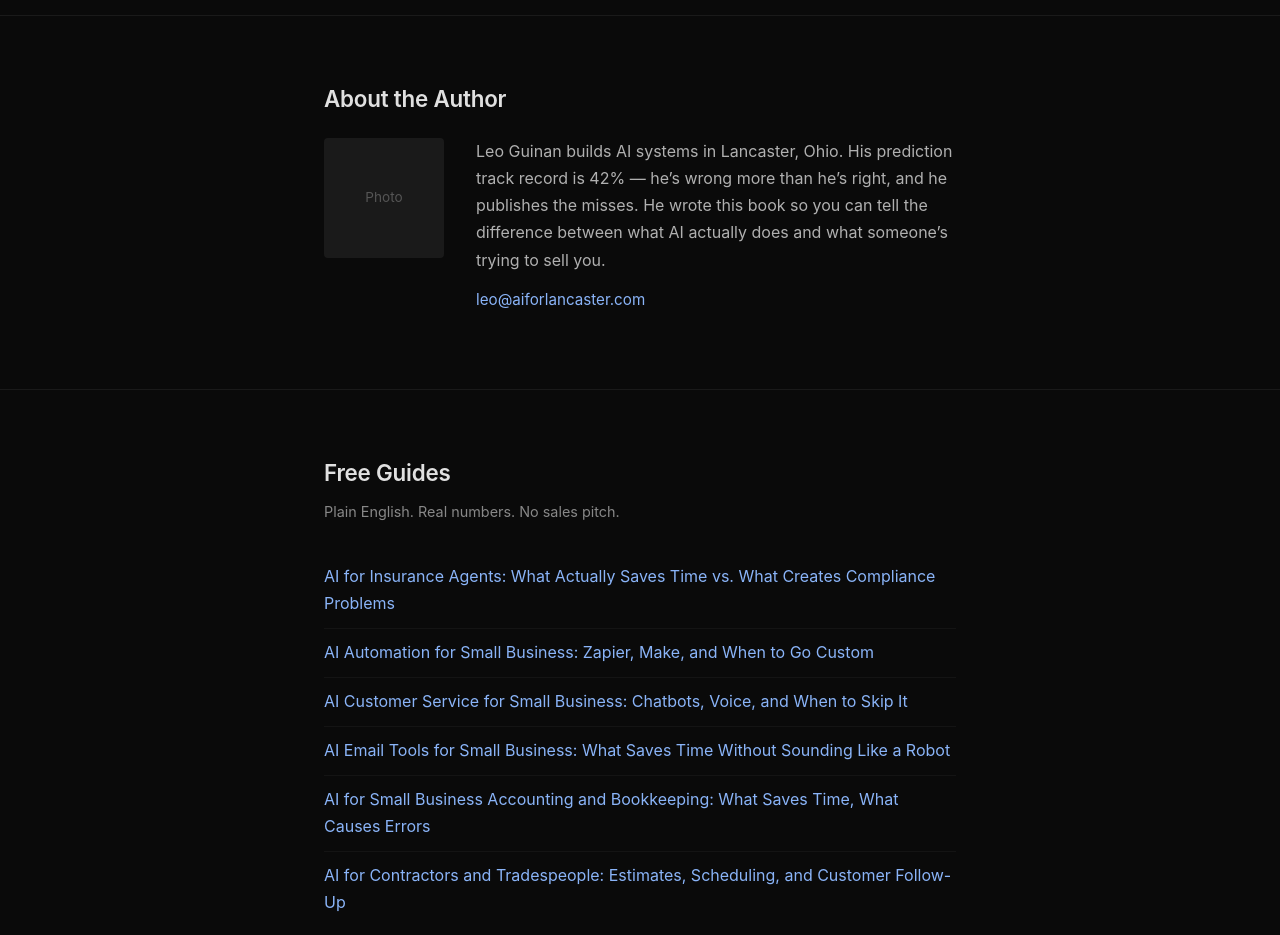
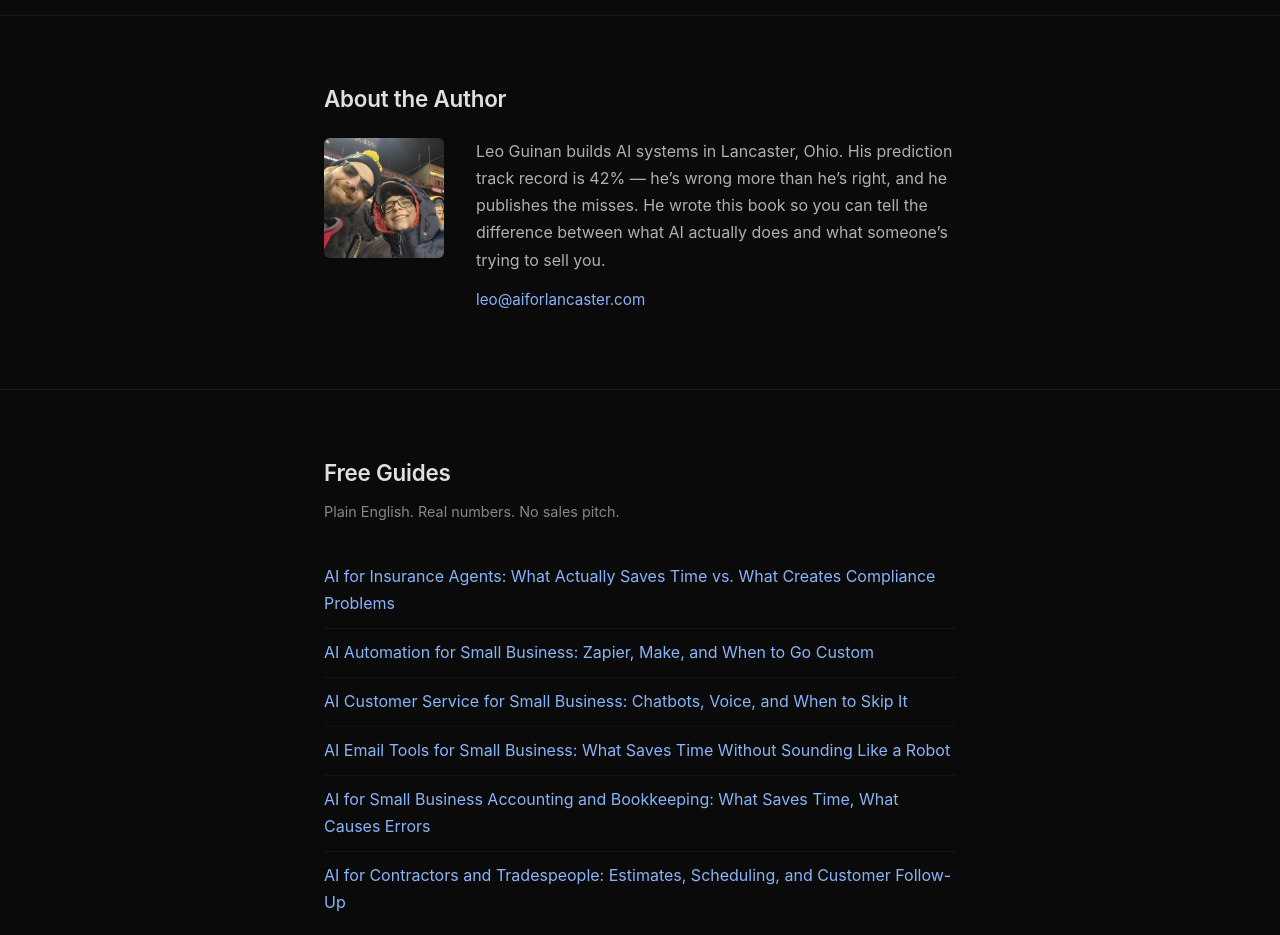
Before and after one commit to leo-guinan/aiforlancaster, a plain HTML site: page deploy/index.html in a window 1280 px wide. Shown: the part 1320-2255 px from the top of the page. Drawn offline with Linux system fonts and the light colour scheme.

Commit message:
Add author photo (leo.jpeg) to homepage

```diff
--- a/deploy/index.html
+++ b/deploy/index.html
@@ -63,7 +63,7 @@
       <div class="container">
         <h2 id="author-heading" class="section-heading">About the Author</h2>
         <div class="author-content">
-          <div class="author-photo" role="img" aria-label="Photo of Leo Guinan">Photo</div>
+          <img src="/leo.jpeg" alt="Leo Guinan and his son at an Ohio State football game" class="author-photo">
           <div class="author-bio">
             <p>Leo Guinan builds AI systems in Lancaster, Ohio. His prediction track record is 42%&nbsp;&mdash; he&rsquo;s wrong more than he&rsquo;s right, and he publishes the misses. He wrote this book so you can tell the difference between what AI actually does and what someone&rsquo;s trying to sell you.</p>
             <p class="author-email"><a href="mailto:leo@aiforlancaster.com">leo@aiforlancaster.com</a></p>
--- a/deploy/style.css
+++ b/deploy/style.css
@@ -112,9 +112,8 @@ a:hover, a:focus { text-decoration: underline; }
 .author-content { display: flex; gap: 2rem; align-items: flex-start; }
 .author-photo {
   flex-shrink: 0; width: 120px; height: 120px;
-  background-color: #1a1a1a; color: #555;
-  display: flex; align-items: center; justify-content: center;
-  font-size: 0.85rem; border-radius: 4px;
+  border-radius: 6px; object-fit: cover;
+  display: block;
 }
 .author-bio p { color: #b0b0b0; font-size: 1rem; margin-bottom: 0.75rem; }
 .author-email a { color: #8ab4f8; font-size: 0.95rem; }
```
Also changed, not shown: landing-page/index.html (+1 -1 lines), deploy/leo.jpeg (added), leo.jpeg (added), 1 other file.
